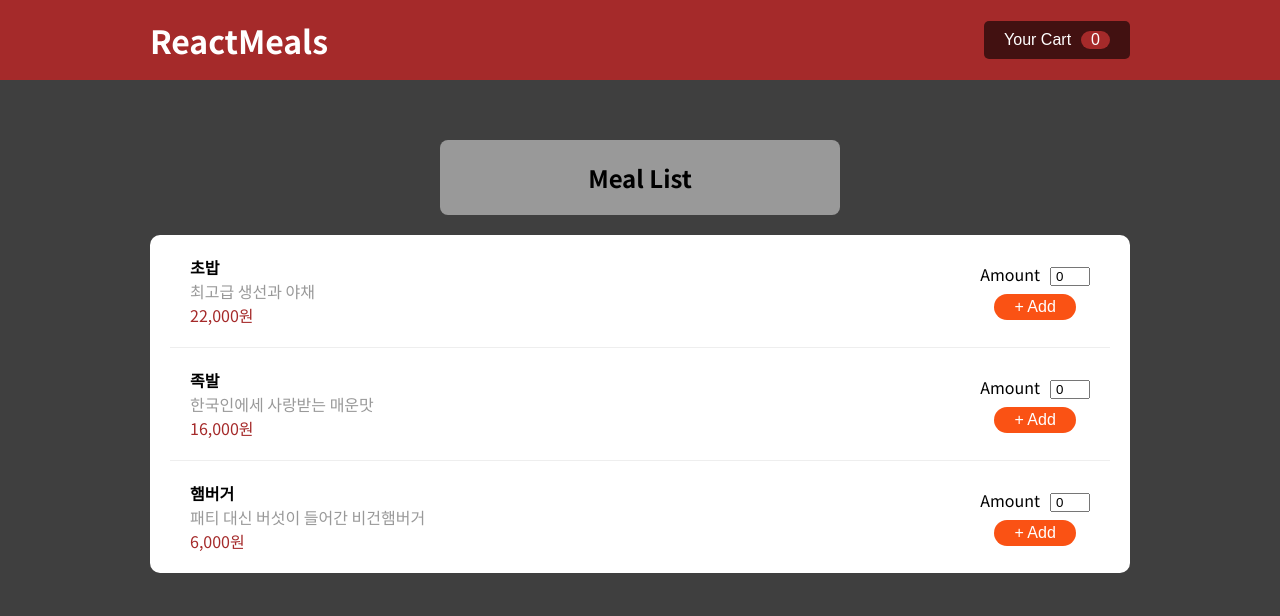
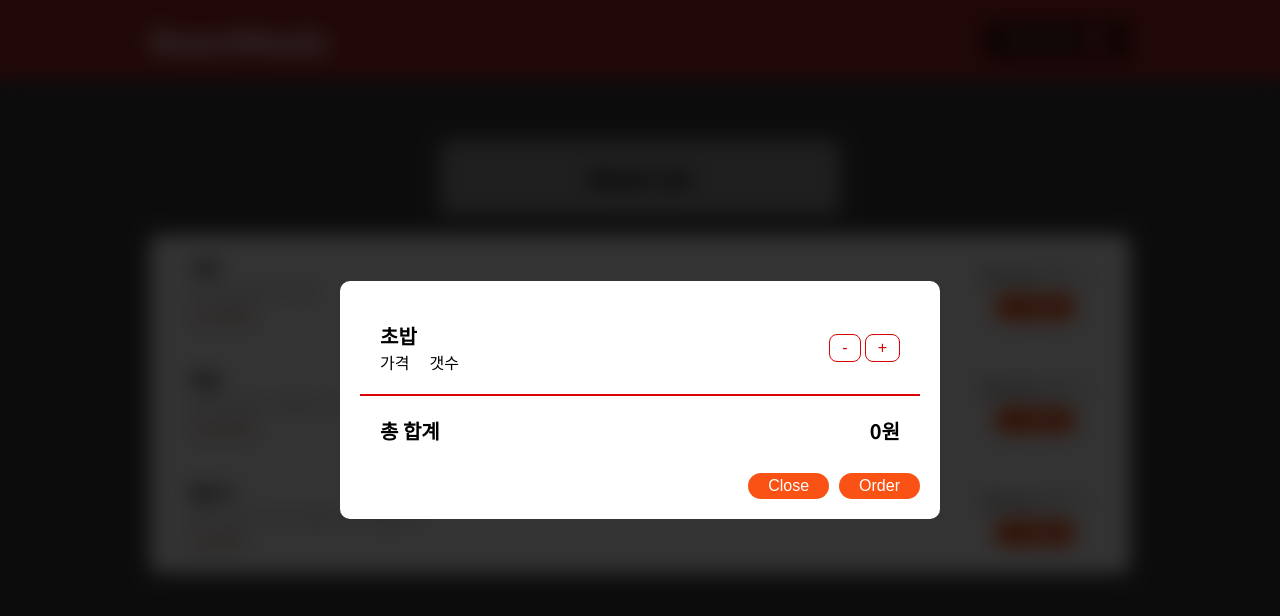
Before and after one commit to DanBi-Lee/food-order-app, a React (Create React App) app: page / in a window 1280 px wide. Shown: the top 616 px of the page. Built offline with nearby package versions, Linux system fonts and the light colour scheme.

Commit message:
Add Cart component

```diff
--- a/src/App.jsx
+++ b/src/App.jsx
@@ -1,11 +1,16 @@
+import Cart from "./components/Cart/Cart";
 import MainBody from "./components/Layout/MainBody";
 import MainHeader from "./components/Layout/MainHeader";
+import Modal from "./components/UI/Modal";
 
 function App() {
   return (
     <>
       <MainHeader />
       <MainBody />
+      <Modal>
+        <Cart></Cart>
+      </Modal>
     </>
   );
 }
--- /dev/null
+++ b/src/components/Cart/Cart.jsx
@@ -0,0 +1,23 @@
+import Button from "../UI/Button";
+import style from "./Cart.module.css";
+import CartList from "./CartList";
+
+function Cart() {
+    return (
+        <>
+            <CartList />
+            <div className={style.cartBox}>
+                <div className={style.total}>
+                    <p>총 합계</p>
+                    <p>0원</p>
+                </div>
+                <div className={style.action}>
+                    <Button text="Close" onClick={() => {}}/>
+                    <Button text="Order" onClick={() => {}}/>
+                </div>
+            </div>
+        </>
+    );
+}
+
+export default Cart;
--- /dev/null
+++ b/src/components/Cart/Cart.module.css
@@ -0,0 +1,14 @@
+.total {
+    padding: 0.2rem;
+    font-size: 0.2rem;
+    font-weight: 600;
+    display: flex;
+    justify-content: space-between;
+}
+
+.action {
+    float: right;
+}
+.action button +button {
+    margin-left: 0.1rem;
+}
--- /dev/null
+++ b/src/components/Cart/CartItem.jsx
@@ -0,0 +1,25 @@
+import style from './CartItem.module.css';
+
+function CartItem(){
+    return (
+        <li className={style.item}>
+            <div className={style.info}>
+                <p className={style.title}>
+                    초밥
+                </p>
+                <p className={style.price}>
+                    가격
+                </p>
+                <p className={style.count}>
+                    갯수
+                </p>
+            </div>
+            <div className={style.action}>
+                <button>-</button>
+                <button>+</button>
+            </div>
+        </li>
+    );
+}
+
+export default CartItem;
--- /dev/null
+++ b/src/components/Cart/CartItem.module.css
@@ -0,0 +1,43 @@
+.item {
+    display: flex;
+    justify-content: space-between;
+    align-items: center;
+    padding: 0.2rem;
+    border-bottom: 2px solid #DB0202;
+}
+
+.item .info {
+    display: flex;
+    flex-wrap: wrap;
+}
+
+.item .info .title {
+    width: 100%;
+    font-size: 0.2rem;
+    font-weight: 600;
+}
+.item .info .price {
+    margin-right: 0.2rem;
+}
+
+.item .action {
+    display: flex;
+}
+
+.item .action button {
+    padding: 0.04rem 0.12rem;
+    color: #DB0202;
+    border: 1px solid #DB0202;
+    border-radius: 0.08rem;
+    background-color: #fff;
+    box-sizing: border-box;
+}
+.item .action button:hover{
+    background-color: #DB0202;
+    color: #fff;
+    border: 1px solid #DB0202;
+}
+
+.item .action button + button {
+    margin-left: 0.04rem;
+}
--- /dev/null
+++ b/src/components/Cart/CartList.jsx
@@ -0,0 +1,11 @@
+import CartItem from "./CartItem";
+
+function CartList() {
+    return (
+        <ul>
+            <CartItem />
+        </ul>
+    )
+}
+
+export default CartList;
--- a/src/components/UI/Modal.jsx
+++ b/src/components/UI/Modal.jsx
@@ -5,8 +5,7 @@ function Modal({children}) {
         <div className={style.modalWrap}>
             <div className={style.modalOverlay}></div>
             <section className={style.modalcontentBox}>
-                {/* {children} */}
-                test
+                {children}
             </section>
         </div>
     );
--- a/src/components/UI/Modal.module.css
+++ b/src/components/UI/Modal.module.css
@@ -22,6 +22,7 @@
 .modalcontentBox {
     position: absolute;
     min-width: 6rem;
-    min-height: 4rem;
     background-color: #fff;
+    border-radius: 0.1rem;
+    padding: 0.2rem;
 }
```
